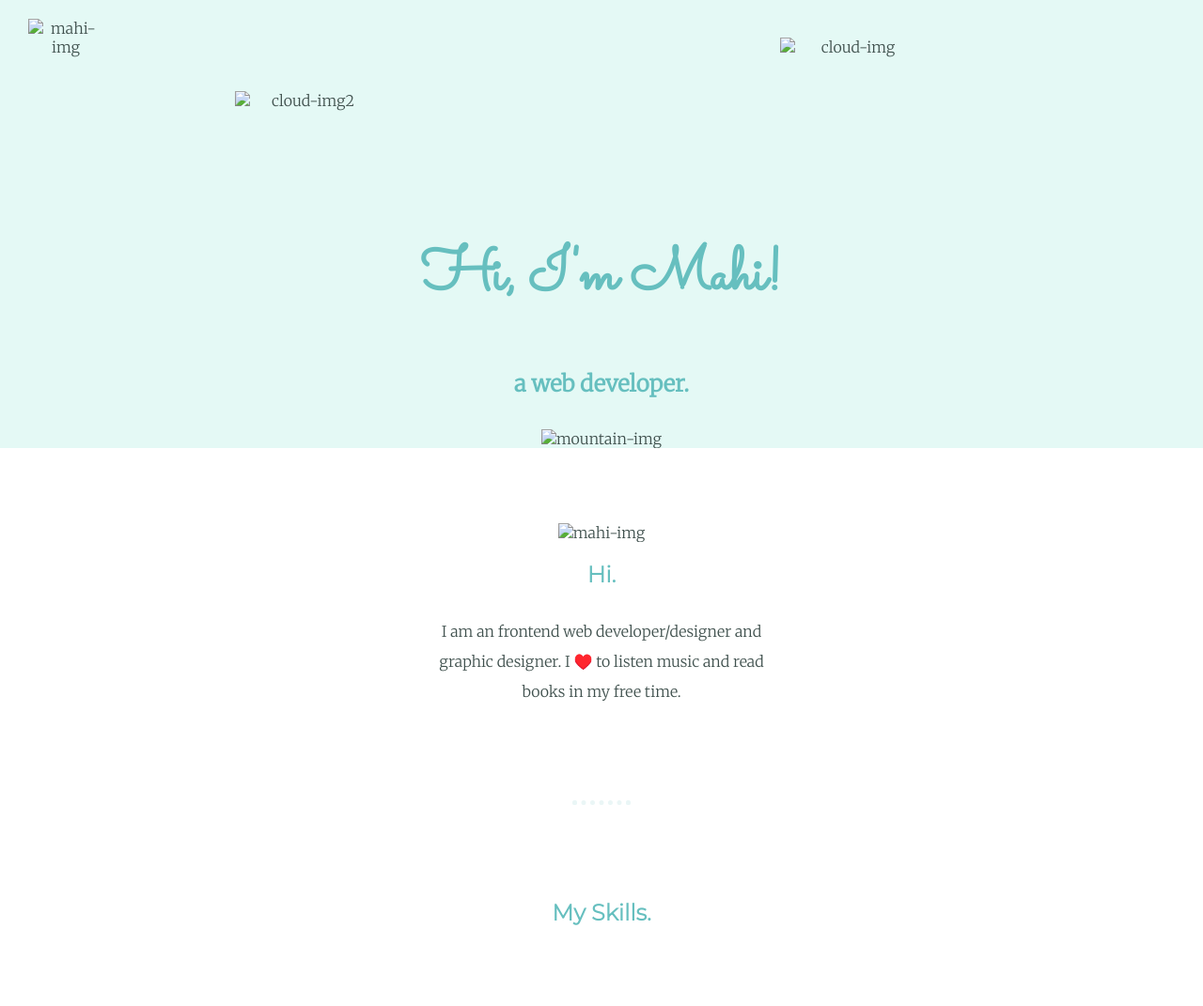
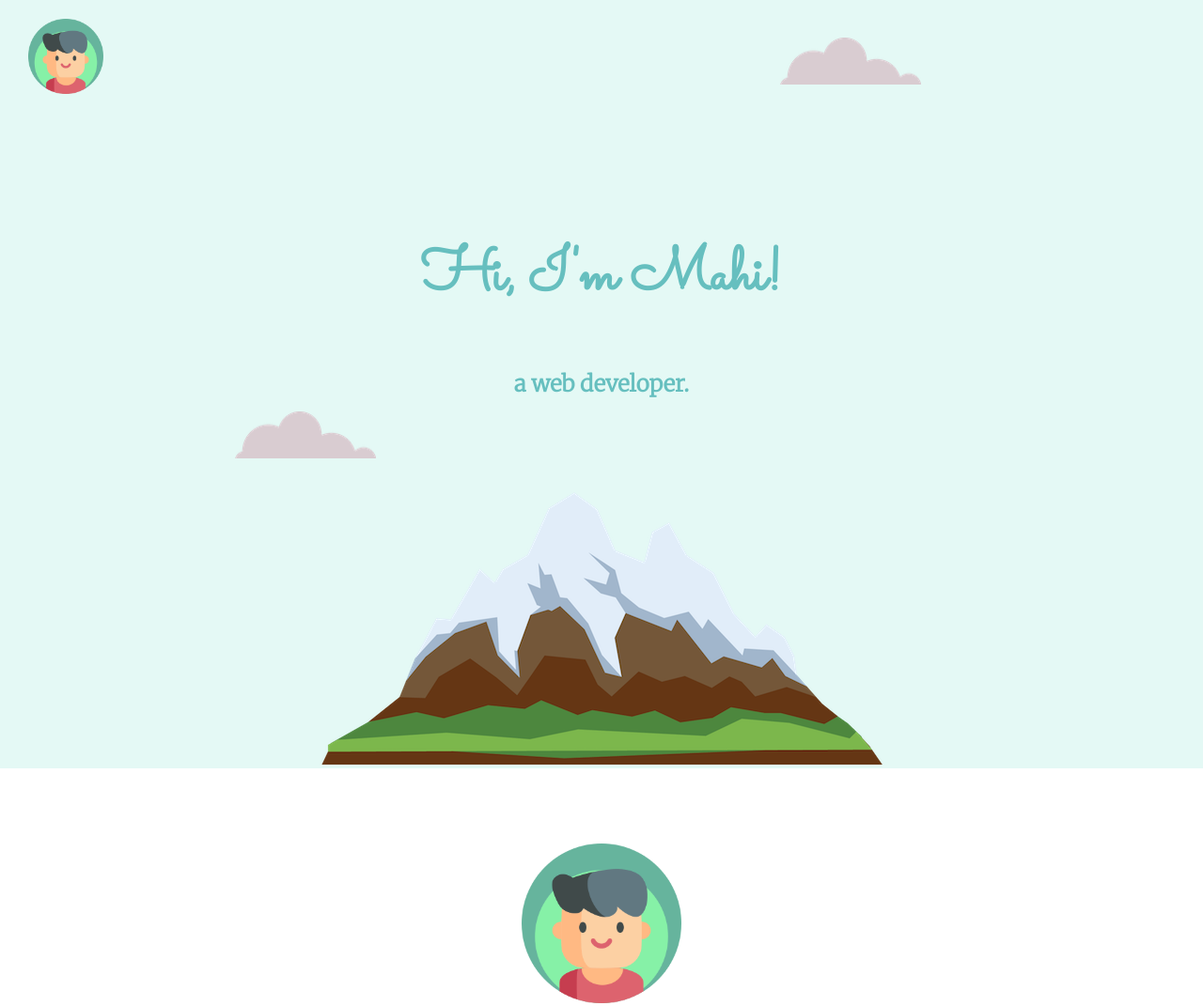
Before and after one commit to mahijain21/mypersonalsite, a plain HTML site: page index.html in a window 1280 px wide. Shown: the top 1071 px of the page at 94% size. Drawn offline with Linux system fonts and the light colour scheme.

Commit message:
Update index.html

```diff
--- a/index.html
+++ b/index.html
@@ -12,16 +12,16 @@
   <body>
 
     <div class="top-container">
-      <img class="start" src="images/avatar1.png" alt="mahi-img">
-      <img class="top-cloud" src="images/cloud.png" alt="cloud-img">
+      <img class="start" src="avatar1.png" alt="mahi-img">
+      <img class="top-cloud" src="cloud.png" alt="cloud-img">
       <h1 class="intro">Hi, I'm Mahi!</h1>
       <p class="para"><b>a web developer.</b></p>
-      <img class="bottom-cloud" src="images/cloud.png" alt="cloud-img2">
-      <img class="mountain"src="images/mountain.png" alt="mountain-img">
+      <img class="bottom-cloud" src="cloud.png" alt="cloud-img2">
+      <img class="mountain"src="mountain.png" alt="mountain-img">
     </div>
     <div class="middle-container">
       <div class="profile">
-        <img class="mahi" src="images/avatar1.png" alt="mahi-img">
+        <img class="mahi" src="avatar1.png" alt="mahi-img">
         <h2>Hi.</h2>
         <p class="brief">I am an frontend web developer/designer and graphic designer. I ♥️ to listen music and read books in my free time.</p>
       </div>
@@ -34,7 +34,7 @@
           <p><b>I am frontend web developer having strong grip over css, javascript and their frameworks.</b></p>
         </div>
         <div class="skill-row">
-          <img class="GD" src="images/software.png" alt="GD-img">
+          <img class="GD" src="software.png" alt="GD-img">
           <h3><b>Graphic Designing</b></h3>
           <p><b>I can design logos and posters of any company/organisation for my clients using some amazing tools.</b></p>
         </div>
```
